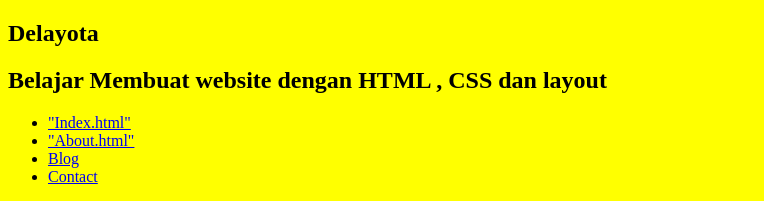
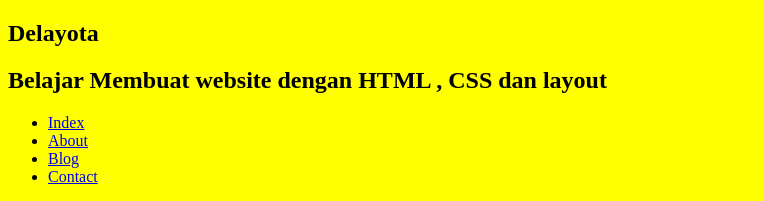
Before and after one commit to graka1159-design/webku, a plain HTML site: page index.html in a window 1280 px wide. Shown: the top 201 px of the page, without its empty margins (0-764 px from the left). Drawn offline with Linux system fonts and the light colour scheme.

Commit message:
index.html

```diff
--- a/index.html
+++ b/index.html
@@ -7,8 +7,8 @@
 <h2>Delayota</h2>
 <h2>Belajar Membuat website dengan HTML , CSS dan layout </h2>
 	<ul>
-		<li><a href="#">"Index.html"</a></li>
-		<li><a href="#">"About.html"</a></li>
+		<li><a href="Index.html">Index</a></li>
+		<li><a href="About.html">About</a></li>
 		<li><a href="#">Blog</a></li>
 		<li><a href="#">Contact</a></li>
 	</ul>
```
